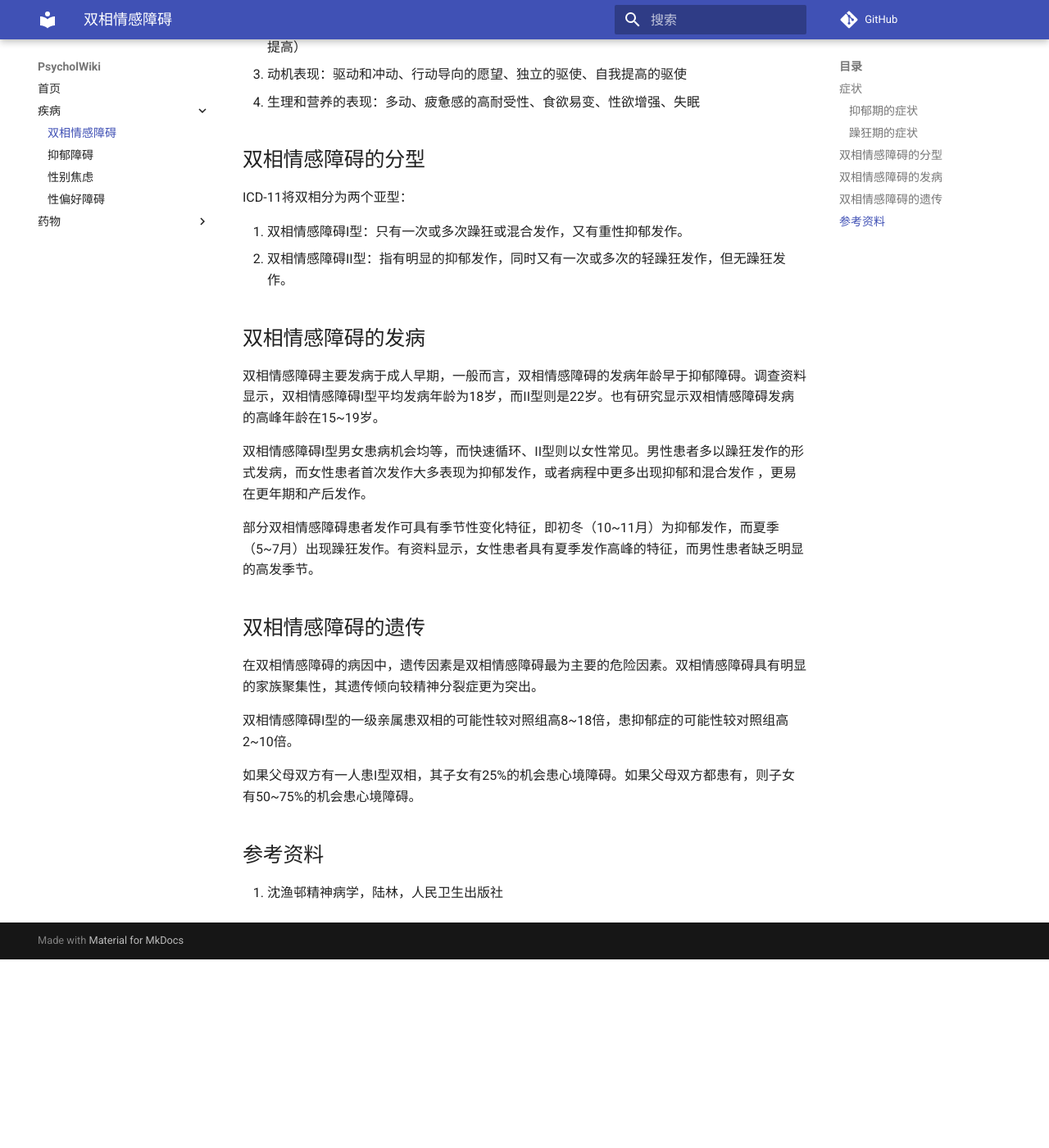
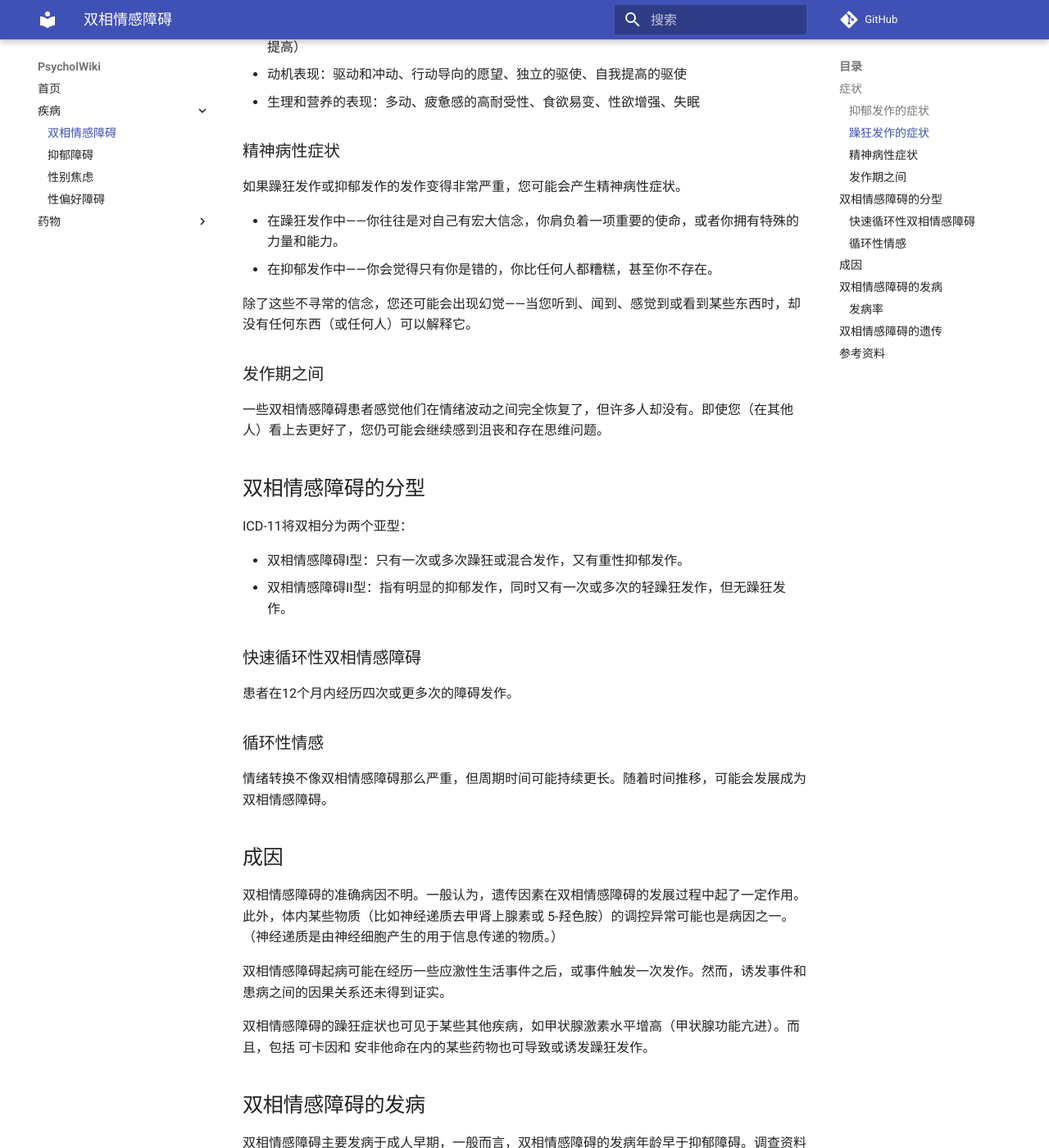
Before and after one commit to psycholcn/psychol-wiki, an MkDocs documentation site: the page built from docs/diseases/bipolar_disorder.md, in a window 1280 px wide and 1400 px high, scrolled down 814 px. Shown: the whole window at 82% size. Built offline with MkDocs 1.6.1 and Material for MkDocs 9.7.7, drawn with Linux system fonts in a browser that asks for light colours; comment, search, counter and statistics services are not loaded; before the commit the page ends 1984 px from its top, so only the background shows below that; some of the changed text lies outside the part shown.

Commit message:
双相情感障碍

```diff
--- a/docs/diseases/bipolar_disorder.md
+++ b/docs/diseases/bipolar_disorder.md
@@ -10,25 +10,55 @@
 
 ## 症状
 
-### 抑郁期的症状
+### 抑郁发作的症状
 
-1. 情感的表现：抑郁、满足感减少、不喜欢自己、依恋感减退、失去快乐的反应
-2. 认知表现：负面的自我形象、消极的期望、责怪自己、夸大问题、优柔寡断、错觉（自甘堕落）
-3. 动机表现：意志消沉、想要逃避、依赖感增强、渴望死亡
-4. 生理和营养表现：迟钝/烦躁、易疲劳、食欲缺乏、性欲减退、失眠
+* 情感的表现：抑郁、满足感减少、不喜欢自己、依恋感减退、失去快乐的反应
+* 认知表现：负面的自我形象、消极的期望、责怪自己、夸大问题、优柔寡断、错觉（自甘堕落）
+* 动机表现：意志消沉、想要逃避、依赖感增强、渴望死亡
+* 生理和营养表现：迟钝/烦躁、易疲劳、食欲缺乏、性欲减退、失眠
 
-### 躁狂期的症状
+### 躁狂发作的症状
 
-1. 情绪的表现：兴高采烈、满足感增强、自恋、对人和活动的依恋感增强、增加了欢乐的反应
-2. 认知表现：积极的自我形象、积极的期望、指责别人、否认问题、武断地做决定、错觉（自我提高）
-3. 动机表现：驱动和冲动、行动导向的愿望、独立的驱使、自我提高的驱使
-4. 生理和营养的表现：多动、疲惫感的高耐受性、食欲易变、性欲增强、失眠
+* 情绪的表现：兴高采烈、满足感增强、自恋、对人和活动的依恋感增强、增加了欢乐的反应
+* 认知表现：积极的自我形象、积极的期望、指责别人、否认问题、武断地做决定、错觉（自我提高）
+* 动机表现：驱动和冲动、行动导向的愿望、独立的驱使、自我提高的驱使
+* 生理和营养的表现：多动、疲惫感的高耐受性、食欲易变、性欲增强、失眠
+
+### 精神病性症状
+
+如果躁狂发作或抑郁发作的发作变得非常严重，您可能会产生精神病性症状。
+
+* 在躁狂发作中——你往往是对自己有宏大信念，你肩负着一项重要的使命，或者你拥有特殊的力量和能力。
+* 在抑郁发作中——你会觉得只有你是错的，你比任何人都糟糕，甚至你不存在。
+
+除了这些不寻常的信念，您还可能会出现幻觉——当您听到、闻到、感觉到或看到某些东西时，却没有任何东西（或任何人）可以解释它。
+
+### 发作期之间
+
+一些双相情感障碍患者感觉他们在情绪波动之间完全恢复了，但许多人却没有。即使您（在其他人）看上去更好了，您仍可能会继续感到沮丧和存在思维问题。
 
 ## 双相情感障碍的分型
+
 ICD-11将双相分为两个亚型：
 
-1. 双相情感障碍I型：只有一次或多次躁狂或混合发作，又有重性抑郁发作。
-2. 双相情感障碍II型：指有明显的抑郁发作，同时又有一次或多次的轻躁狂发作，但无躁狂发作。
+* 双相情感障碍I型：只有一次或多次躁狂或混合发作，又有重性抑郁发作。
+* 双相情感障碍II型：指有明显的抑郁发作，同时又有一次或多次的轻躁狂发作，但无躁狂发作。
+
+### 快速循环性双相情感障碍
+
+患者在12个月内经历四次或更多次的障碍发作。
+
+### 循环性情感
+
+情绪转换不像双相情感障碍那么严重，但周期时间可能持续更长。随着时间推移，可能会发展成为双相情感障碍。
+
+## 成因
+
+双相情感障碍的准确病因不明。一般认为，遗传因素在双相情感障碍的发展过程中起了一定作用。此外，体内某些物质（比如神经递质去甲肾上腺素或 5-羟色胺）的调控异常可能也是病因之一。（神经递质是由神经细胞产生的用于信息传递的物质。）
+
+双相情感障碍起病可能在经历一些应激性生活事件之后，或事件触发一次发作。然而，诱发事件和患病之间的因果关系还未得到证实。
+
+双相情感障碍的躁狂症状也可见于某些其他疾病，如甲状腺激素水平增高（甲状腺功能亢进）。而且，包括 可卡因和 安非他命在内的某些药物也可导致或诱发躁狂发作。
 
 ## 双相情感障碍的发病
 
@@ -37,6 +67,10 @@ ICD-11将双相分为两个亚型：
 双相情感障碍I型男女患病机会均等，而快速循环、II型则以女性常见。男性患者多以躁狂发作的形式发病，而女性患者首次发作大多表现为抑郁发作，或者病程中更多出现抑郁和混合发作 ，更易在更年期和产后发作。
 
 部分双相情感障碍患者发作可具有季节性变化特征，即初冬（10~11月）为抑郁发作，而夏季（5~7月）出现躁狂发作。有资料显示，女性患者具有夏季发作高峰的特征，而男性患者缺乏明显的高发季节。
+
+### 发病率
+
+每50名成年人中大约有1人会患上双相情感障碍。首次发病通常在15-25岁之间——50岁后发病较为罕见。
 
 ## 双相情感障碍的遗传
 
```
Also changed, not shown: other parts of docs/diseases/bipolar_disorder.md (+1 -0 lines), 1 other file.
